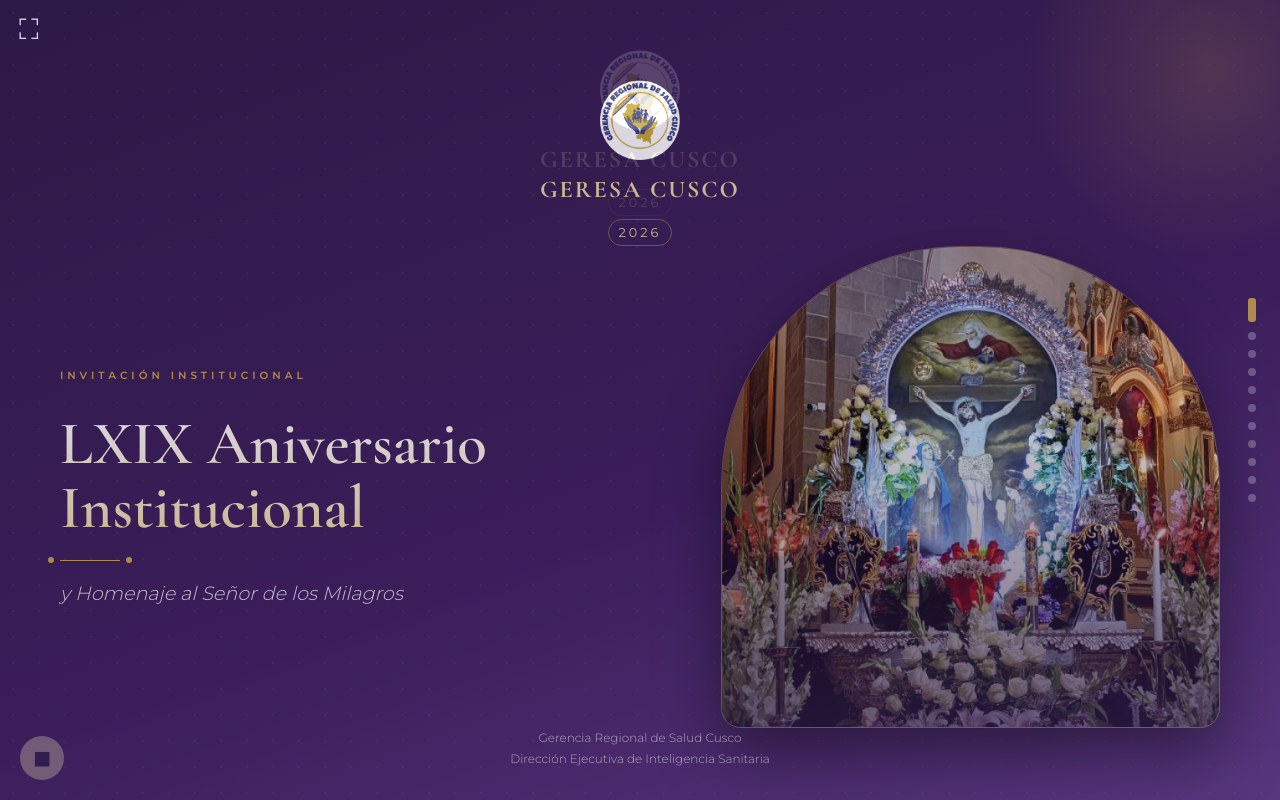
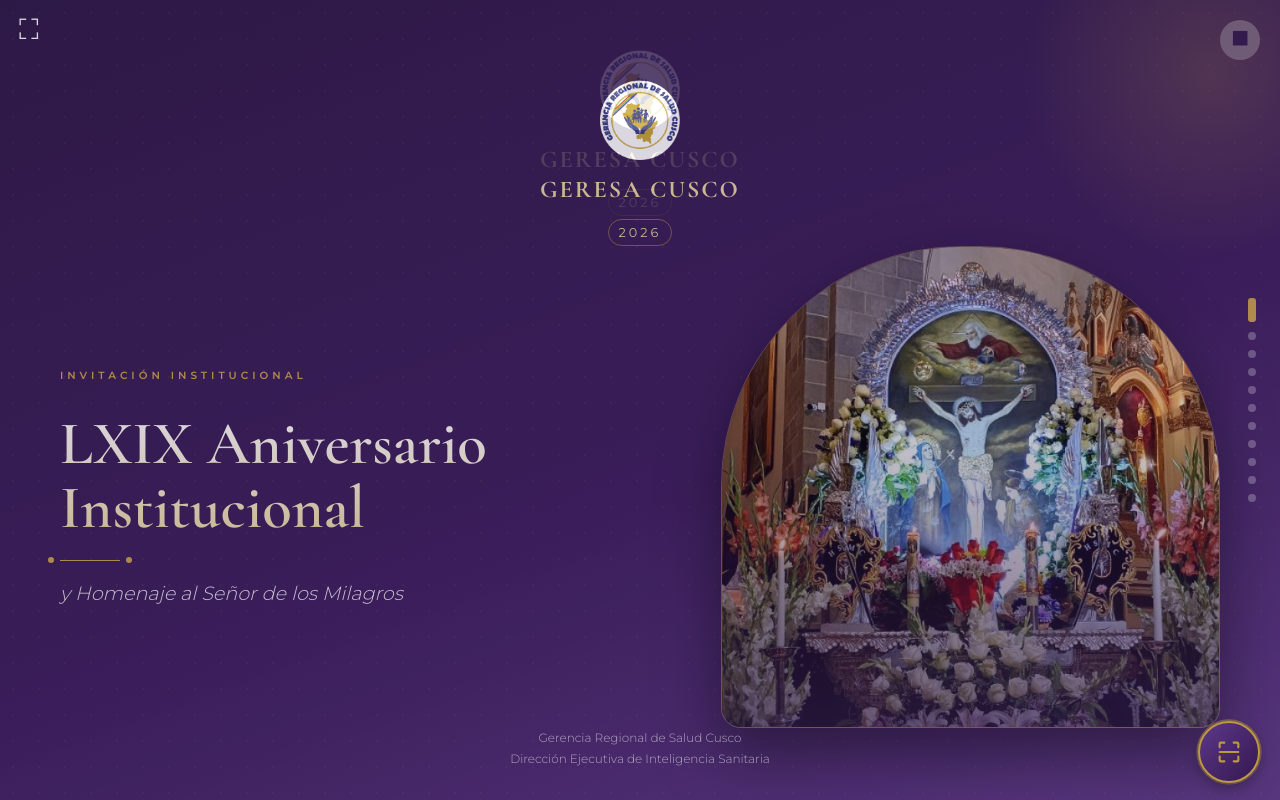
Before and after one commit to srprioto/invitacion_aniv, a Next.js app: page /666ooo in a window 1280 px wide. Both pictures are taken after a click on the button "Abrir invitación". Built offline with nearby package versions, Linux system fonts and the light colour scheme.

Commit message:
correccion de ultimo 70

```diff
--- a/src/sections/HomenajeLabor.tsx
+++ b/src/sections/HomenajeLabor.tsx
@@ -17,52 +17,42 @@ const HOMENAJEADOS: Homenajeado[] = [
 	{
 		nombre: 'Jesús Manuel Añanca Zuniga',
 		foto: '/images/personas/70/jesus_ananca.jpg',
-
 	},
 	{
 		nombre: 'Ruth Marina Baca Mendoza',
 		foto: '/images/personas/70/ruth_baca.jpg',
-
 	},
 	{
 		nombre: 'Clorinda Callahui Rios',
 		foto: '/images/personas/70/clorinda_callahui.png',
-
 	},
 	{
 		nombre: 'Fidel Marcos Farfan Rimachi',
 		foto: '/images/personas/70/fidel_farfan.jpeg',
-
 	},
 	{
 		nombre: 'Isabel Fuentes Carayhua',
 		foto: '/images/personas/70/isabel_fuentes.jpeg',
-
 	},
 	{
 		nombre: 'Ketty Gladys Monge Casafranca',
 		foto: '/images/personas/70/ketty_gladis.png',
-
 	},
 	{
 		nombre: 'Hermenegilda Navarro Amaru',
 		foto: '/images/personas/70/hermene_navarro.png',
-
 	},
 	{
 		nombre: 'Jorge Otazu Pillco',
 		foto: '/images/personas/70/jorge_otazu.png',
-
 	},
 	{
 		nombre: 'Antonio Pauccar Huaman',
 		foto: '/images/personas/70/antonio_paucar.png',
-
 	},
 	{
 		nombre: 'Teofilo Salas Pantigozo',
 		foto: '/images/personas/70/teofilo_salas.jpeg',
-
 	},
 ];
 
@@ -98,10 +88,16 @@ export default function HomenajeLabor() {
 
 			const cardWidth = card.offsetWidth + 14;
 			const maxScroll = el.scrollWidth - el.clientWidth;
-			let next = el.scrollLeft + cardWidth;
 
-			if (next >= maxScroll - 4) next = 0;
+			// Ya estamos al final → volver al inicio
+			if (el.scrollLeft >= maxScroll - 4) {
+				el.scrollTo({ left: 0, behavior: 'smooth' });
+				lastScrollLeft = 0;
+				return;
+			}
 
+			// Avanzar una card sin pasarnos del final
+			const next = Math.min(el.scrollLeft + cardWidth, maxScroll);
 			el.scrollTo({ left: next, behavior: 'smooth' });
 			lastScrollLeft = next;
 		}, 2000);
--- a/src/styles/globals.scss
+++ b/src/styles/globals.scss
@@ -400,7 +400,7 @@ $morado-hover: #7148a8;
 
 .goQR {
   position: absolute;
-  bottom: 15px;
+  bottom: 96px;
   right: 20px;
   z-index: 10;
 
@@ -2521,25 +2521,25 @@ $dorado-claro: #f0d98c;
 
 // autoplay
 .audio-player {
+	z-index: 50;
     position: fixed;
-	bottom: 20px;      // separación desde abajo
-	left: 20px;        // separación desde la izquierda
-	z-index: 50;       // por encima del contenido
-}
-
+    top: 20px;
+    right: 20px;
 	.audio-player__btn {
 		cursor: pointer;
 		border: none;
 		border-radius: 50%;
-    width: 44px;
-    height: 44px;
+		width: 40px;
+		height: 40px;
 		font-size: 30px;
 		display: flex;
 		justify-content: center;
-    align-items: center;
 		background-color: #7e697d;
 		color: #321b4c;
 	}
+}
+
+
 
 @media (max-width: 480px) {
 
```
Lines whose indentation alone changed are shown as unchanged.
